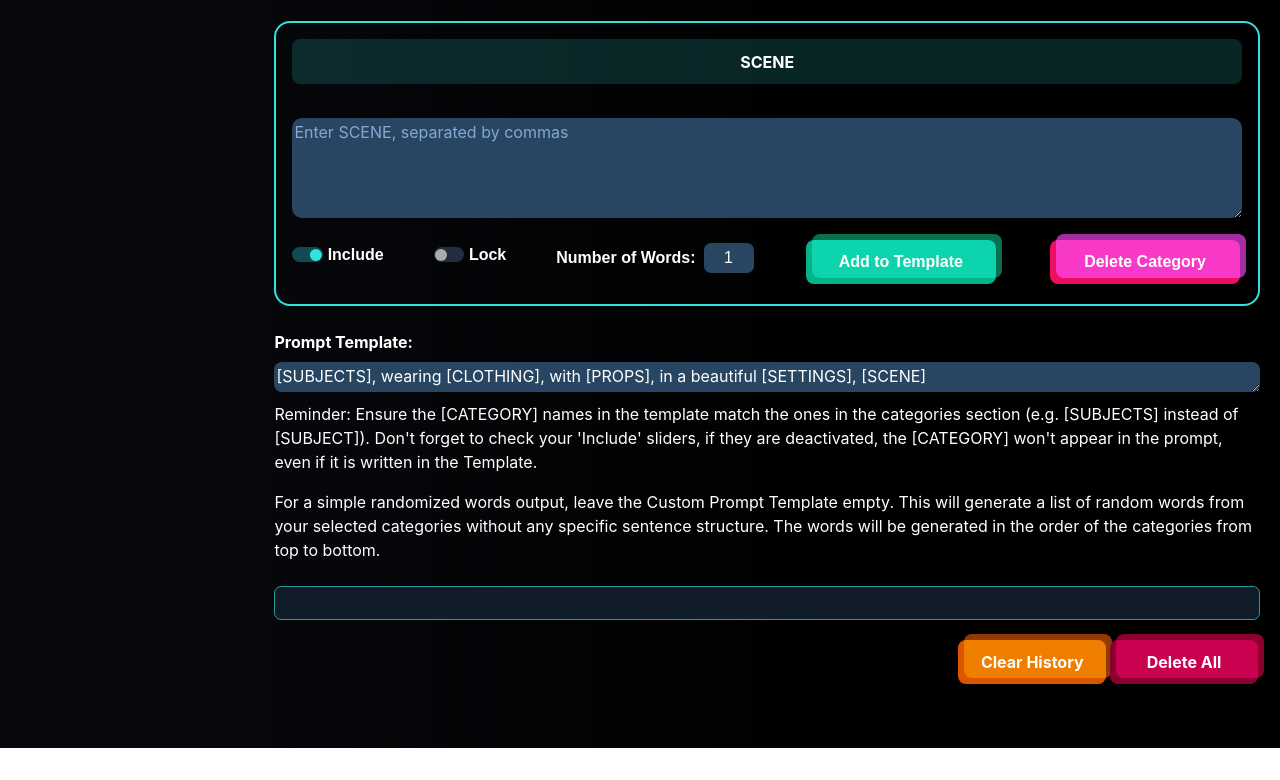
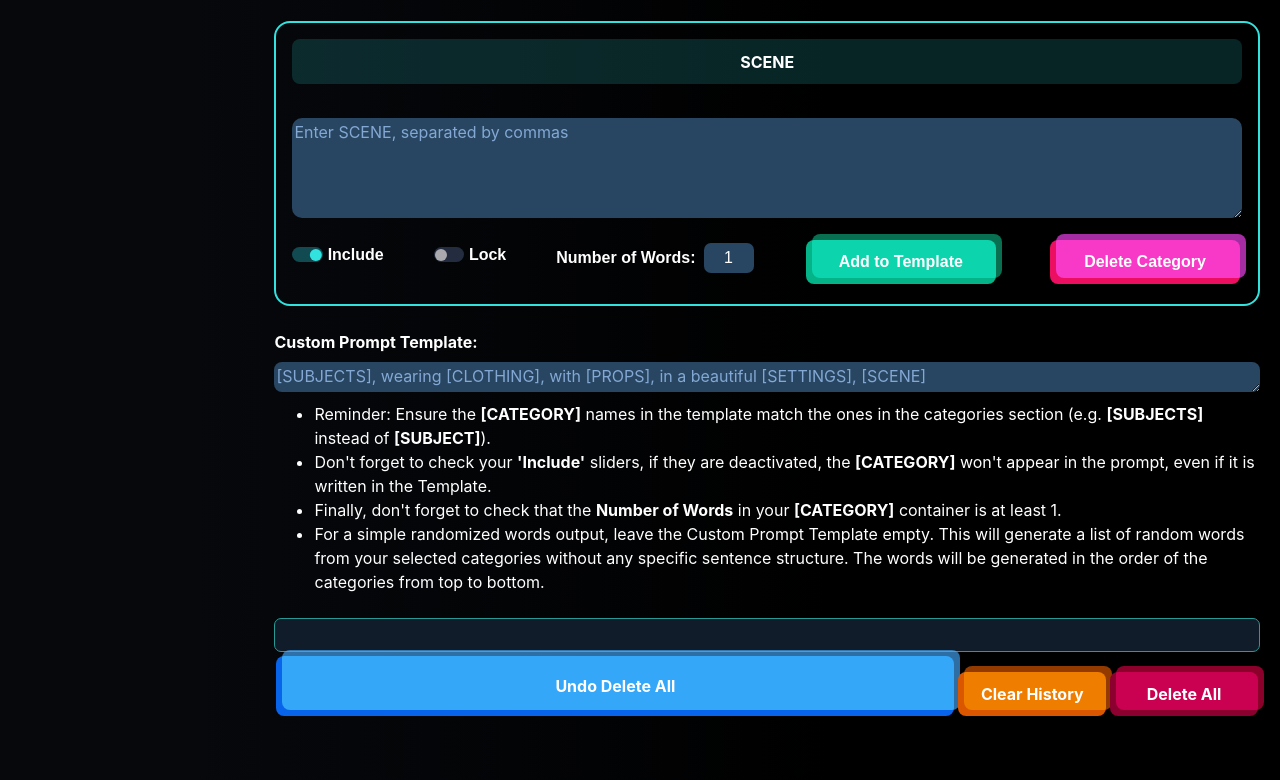
Before and after one commit to SpriteSixis/Prompt-Generator-for-AI-Text-to-Image-Models, a plain HTML site: page index.html in a window 1280 px wide. Shown: the part 1669-2449 px from the top of the page. Before the commit the page ends 2417 px from the top, so only its background shows below. Drawn offline with nearby package versions, Linux system fonts and the light colour scheme; a web font is replaced by a local one.

Commit message:
index.html

```diff
--- a/index.html
+++ b/index.html
@@ -20,7 +20,7 @@
       <div class="button-section">
         <div class="button-group mt-4">
           <button id="addCategoryBtn" class="btn button btn-primary ml-2"
-            title="Create Category Container. Shift + Alt + A">Add
+            title="Create Category Container. Shift + Alt + N">New
             Category</button>
           <button id="clearAllBtn" class="btn button btn-danger ml-2"
             title="Clear All Textboxes and History. Shift + Alt + C">Clear
@@ -52,9 +52,9 @@
           <button id="generateBtn" class="btn button generate-button soft-ui-button"
             title="Randomly Generate Prompts from Categories. Shift + Alt + G">Generate</button>
           <button id="undoRemoveButton" class="btn button undoRemove-btn"
-            title="Recover a Deleted Category. Shift + Alt + F">Undo Delete Category</button>
-          <button id="undoRemoveAllButton" class="btn button undoRemoveAll-btn"
-            title="Recover all Deleted Categories. Shift + Alt + T">Undo Delete All</button>
+            title="Recover a Deleted Category. Shift + Alt + E">Undo Delete Category</button>
+          <button id="add-all-template-btn" class="btn button add-all-template-btn"
+            title="Adds All Included Categories to Template. Shift + Alt + A">Add All to Template</button>
           <button id="restoreDefaultLayoutBtn" class="btn button Default-btn"
             title="Restore the Default Layout. Shift + Alt + D">Restore Default</button>
           <button id="advancedButton" class="btn button Advanced-btn"
@@ -71,16 +71,21 @@
         </div>
         <!-- Prompt generation section -->
         <div class="mt-4">
-          <label class="bold-label" for="promptTemplate">Prompt Template:</label>
+          <label class="bold-label" for="promptTemplate">Custom Prompt Template:</label>
           <textarea id="promptTemplate" rows="4"
             placeholder="[SUBJECTS], wearing [CLOTHING], with [PROPS], in a beautiful [SETTINGS], [SCENE]"
             title="Write whatever structure you wish with the [CATEGORY NAME] in square brackets. Case insensitive, so don't worry. If a [CATEGORY] is missing in the template, it will not be included in the generated prompt."
-            class="w-full soft-ui-input">[SUBJECTS], wearing [CLOTHING], with [PROPS], in a beautiful [SETTINGS], [SCENE]</textarea>
-          <p class="text-sm text-gray-400 mt-1">Reminder: Ensure the [CATEGORY] names in the template match the ones in
-            the categories section (e.g. [SUBJECTS] instead of [SUBJECT]). Don't forget to check your 'Include' sliders, if they are deactivated, the [CATEGORY] won't appear in the prompt, even if it is written in the Template.</p>
-          <p class="text-sm text-gray-400 mt-1">For a simple randomized words output, leave the Custom Prompt Template
-            empty. This will generate a list of random words from your selected categories without any specific sentence
-            structure. The words will be generated in the order of the categories from top to bottom.</p>
+            class="w-full soft-ui-input"></textarea>
+          <ul class="text-sm text-gray-400 mt-1">
+            <li>Reminder: Ensure the <b>[CATEGORY]</b> names in the template match the ones in the categories section (e.g.
+              <b>[SUBJECTS]</b> instead of <b>[SUBJECT]</b>).</li>
+            <li>Don't forget to check your <b>'Include'</b> sliders, if they are deactivated, the <b>[CATEGORY]</b> won't appear in
+              the prompt, even if it is written in the Template.</li>
+            <li>Finally, don't forget to check that the <b>Number of Words</b> in your <b>[CATEGORY]</b> container is at least 1.</li>
+            <li>For a simple randomized words output, leave the Custom Prompt Template
+              empty. This will generate a list of random words from your selected categories without any specific sentence
+              structure. The words will be generated in the order of the categories from top to bottom.</li>
+          </ul>
         </div>
         <!-- Generated prompts section -->
         <div id="generatedPrompts" class="mt-4">
@@ -92,6 +97,8 @@
         </div>
         <!-- Remove All Button Container -->
         <div id="removeAllContainer">
+          <button id="undoRemoveAllButton" class="btn button undoRemoveAll-btn"
+            title="Recover all Deleted Categories. Shift + Alt + T">Undo Delete All</button>
           <button id="clearHistoryBtn" class="btn button btn-warning"
             title="Empty History Container: Shift + Alt + H">Clear
             History</button>
```
